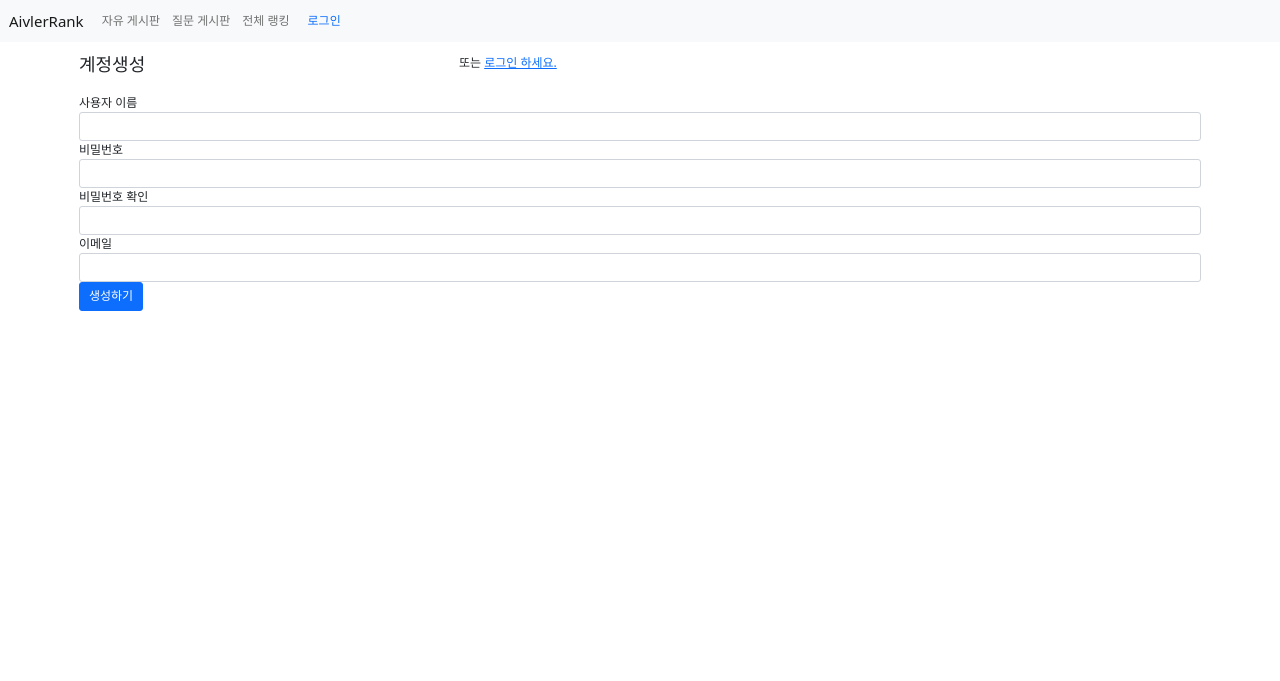
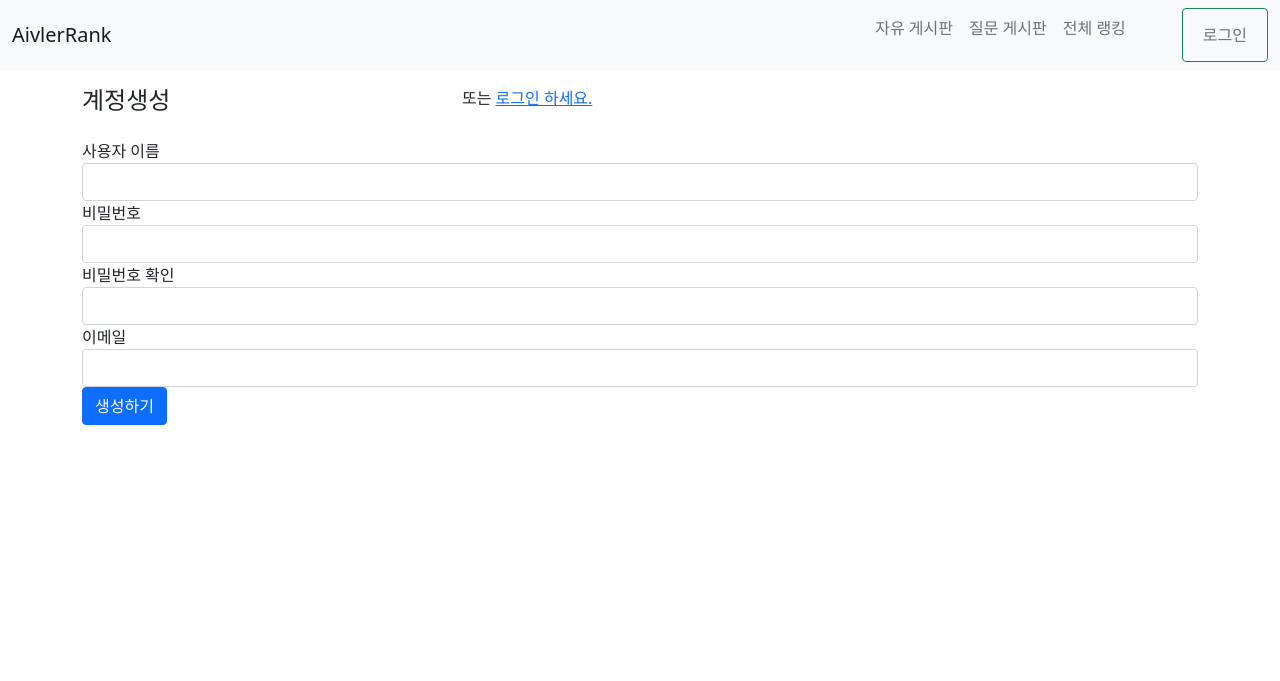
Before and after one commit to cmc9595/Aivler-Ranking-System, a Django app: page /common/signup/ in a window 1280 px wide. Shown: the top 681 px of the page. Run offline with Django 3.2, Linux system fonts and the light colour scheme; some libraries are stand-ins or nearby versions.

Commit message:
그리드 수정

```diff
--- a/static/css/style.css
+++ b/static/css/style.css
@@ -1,8 +1,3 @@
-html{
-    font-family: 'Noto Sans KR', sans-serif;
-	font-size: 12px;
-}
-
 textarea {
     width:100%;
 }
--- a/templates/base.html
+++ b/templates/base.html
@@ -6,40 +6,18 @@
     <!-- Required meta tags -->
     <meta charset="utf-8">
     <meta name="viewport" content="width=device-width, initial-scale=1, shrink-to-fit=no">
-    <!-- pybo CSS -->
-    <link rel="stylesheet" type="text/css" href="{% static 'css/style.css' %}">
     <!-- Bootstrap CSS -->
     <link rel="stylesheet" type="text/css" href="{% static 'bootstrap-5.1.3-dist/css/bootstrap.min.css' %}">
     <link href="https://fonts.googleapis.com/css2?family=Noto+Sans+KR:wght@400;900&display=swap" rel="stylesheet">
-    <!-- Bootstrap JS-->
+    <!-- pybo CSS -->
+    <link rel="stylesheet" type="text/css" href="{% static 'css/style.css' %}">
+
 
     <title>우리가 만들어가는 AIVLE 환경</title>
 </head>
 
 <body>
-    <nav class="navbar navbar-expand-sm navbar-light bg-light">
-        <div class="container-fluid">
-                <a class="navbar-brand" href="{% url 'home:index' %}">AivlerRank</a>
-                <button class="navbar-toggler" type="button" data-bs-toggle="collapse"
-                    data-bs-target="#navbarNavAltMarkup" aria-controls="navbarNavAltMarkup" aria-expanded="false"
-                    aria-label="Toggle navigation">
-                    <span class="navbar-toggler-icon"></span>
-                </button>
-                <div class="collapse navbar-collapse" id="navbarNavAltMarkup">
-                    <div class="navbar-nav">
-                        <a class="nav-link" aria-current="page" href="#">자유 게시판</a>
-                        <a class="nav-link" href="#">질문 게시판</a>
-                        <a class="nav-link" href="#">전체 랭킹</a>
-                    </div>
-                    <a class="nav-item ">
-                        {% if user.is_authenticated %}
-                        <a class="nav-link" href="{% url 'common:logout' %}">{{ user.username }} (로그아웃)</a>
-                        {% else %}
-                        <a class="nav-link" href="{% url 'common:login' %}">로그인</a>
-                        {% endif %}
-                </div>
-        </div>
-    </nav>
+    {% include "navbar.html" %}
 
     <div class="wrapper">
         <!-- 기본 템플릿 안에 삽입될 내용 Start -->
@@ -58,6 +36,7 @@
 
         김태형, 서현직, 이대용, 전현근, 천명철, 최아현
     </footer>
+    <!-- Bootstrap JS-->
     <script src="{% static 'bootstrap-5.1.3-dist/js/bootstrap.bundle.min.js' %}"></script>
 </body>
 
--- a/templates/navbar.html
+++ b/templates/navbar.html
@@ -1,18 +1,32 @@
-<nav class="navbar navbar-expand-lg navbar-light bg-light border-bottom">
+<nav class="navbar navbar-expand-lg navbar-light bg-light">
+    <div class="container-fluid">
         <a class="navbar-brand" href="{% url 'home:index' %}">AivlerRank</a>
-    <button class="navbar-toggler ml-auto" type="button" data-toggle="collapse" data-target="#navbarNav"
-        aria-controls="navbarNav" aria-expanded="false" aria-label="Toggle navigation">
+        <button class="navbar-toggler" type="button" data-bs-toggle="collapse" data-bs-target="#navbarSupportedContent"
+            aria-controls="navbarSupportedContent" aria-expanded="false" aria-label="Toggle navigation">
             <span class="navbar-toggler-icon"></span>
         </button>
-    <div class="collapse navbar-collapse flex-grow-0" id="navbarNav">
-        <ul class="navbar-nav">
-            <li class="nav-item ">
+        <div class="collapse navbar-collapse" id="navbarSupportedContent">
+            <ul class="navbar-nav ms-auto">
+                <li class="nav-item">
+                    <a class="nav-link" href="#">자유 게시판</a>
+                </li>
+                <li class="nav-item">
+                    <a class="nav-link" href="#">질문 게시판</a>
+                </li>
+                <li class="nav-item me-5">
+                    <a class="nav-link" href="#">전체 랭킹</a>
+                </li>
+                <li>
+                    <button type="button" class="btn btn-outline-success">
+                        <a class="nav-item">
                             {% if user.is_authenticated %}
                             <a class="nav-link" href="{% url 'common:logout' %}">{{ user.username }} (로그아웃)</a>
                             {% else %}
                             <a class="nav-link" href="{% url 'common:login' %}">로그인</a>
                             {% endif %}
+                    </button>
                 </li>
             </ul>
         </div>
+    </div>
 </nav>
```
Also changed, not shown: home/templates/home/mainpage.html (+22 -13 lines). Lines whose indentation alone changed are shown as unchanged.
